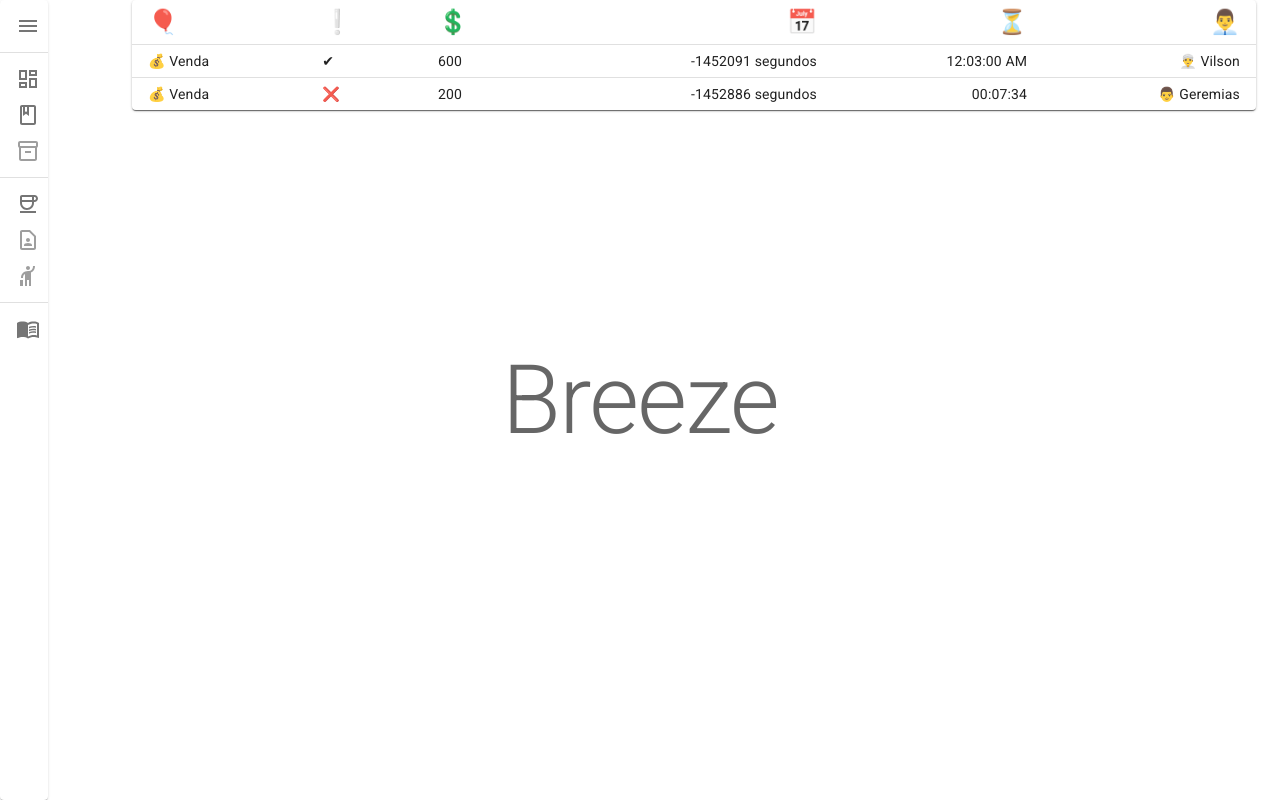
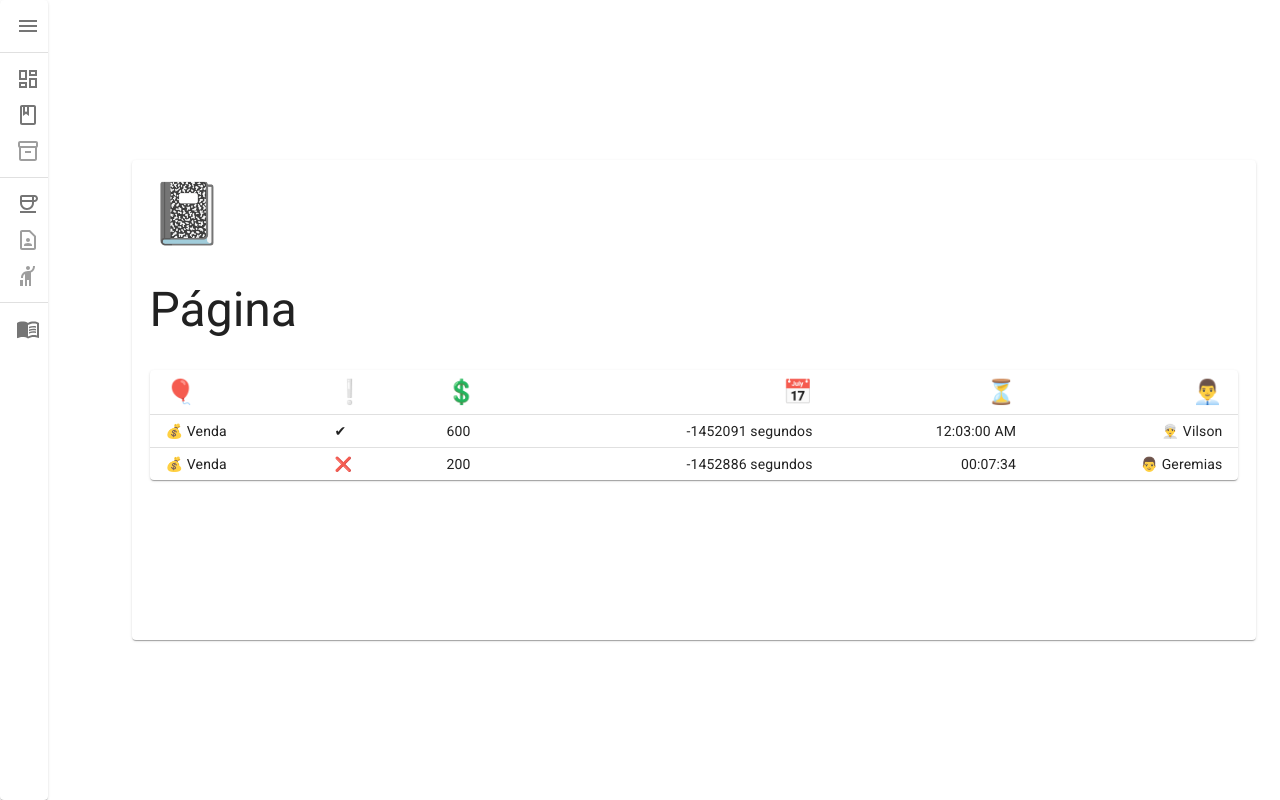
Before and after one commit to CavernaTech/breeze, a React (Create React App) app: page /pedidos in a window 1280 px wide. Built offline with nearby package versions, Linux system fonts and the light colour scheme; a web font is replaced by a local one.

Commit message:
Criado component Page;

```diff
--- /dev/null
+++ b/src/components/page.component.jsx
@@ -0,0 +1,48 @@
+import { Container, Grid, Paper, Typography } from "@mui/material";
+import { makeStyles } from "@mui/styles";
+
+const useStyles = makeStyles((theme) => ({
+  container: {
+    display:"flex",
+    justifyContent:"center",
+    alignItems:"center",
+    minHeight:"100vh",
+  },
+  paper: {
+    padding: '1.1em',
+    minHeight: '60vh',
+    width: '100%'
+  },
+}));
+
+function PageComponent({ children, title, icon }) {
+  const classes = useStyles();
+  return (
+    <Container className={classes.container}>
+      <Paper className={classes.paper}>
+        <Grid container spacing={4}>
+          <Grid item xs={12}>
+            <Typography variant="h2">
+              {icon}
+            </Typography>
+          </Grid>
+          <Grid item xs={12}>
+            <Typography variant="h3">
+              {title}
+            </Typography>
+          </Grid>
+          <Grid item xs={12}>
+            {children}
+          </Grid>
+        </Grid>
+      </Paper>
+    </Container>
+  );
+}
+
+PageComponent.defaultProps = {
+  title: "Página",
+  icon: "📓"
+}
+
+export default PageComponent;
--- a/src/pages/pedidos.page.jsx
+++ b/src/pages/pedidos.page.jsx
@@ -1,6 +1,5 @@
 import React from "react";
 import {
-  Container,
   Paper,
   Table,
   TableBody,
@@ -12,6 +11,7 @@
 import MenuComponent from "../components/menu";
 import EmojiTableCell from "../components/emojiTableCell.component";
 import timeSince from "../utils/theme/timeSince";
+import PageComponent from "../components/page.component";
 
 function createData(categoria, concluido, valor, inicio, fim, fechamento) {
   return { categoria, concluido, valor, inicio, fim, fechamento };
@@ -23,7 +23,7 @@
     "✔",
     600,
     timeSince(new Date(2022, 1, 25, 21, 30)),
-    new Date(0,0,0,0,3).toLocaleTimeString(),
+    new Date(0, 0, 0, 0, 3).toLocaleTimeString(),
     "👳‍♂️ Vilson"
   ),
   createData(
@@ -39,8 +39,7 @@
 function PedidosPage() {
   return (
     <MenuComponent>
-      <Container>
-        <Paper>
+      <PageComponent>
         <TableContainer component={Paper}>
           <Table
             sx={{ minWidth: 300 }}
@@ -79,8 +78,7 @@
             </TableBody>
           </Table>
         </TableContainer>
-        </Paper>
-      </Container>
+      </PageComponent>
     </MenuComponent>
   );
 }
```
Lines whose indentation alone changed are shown as unchanged.
